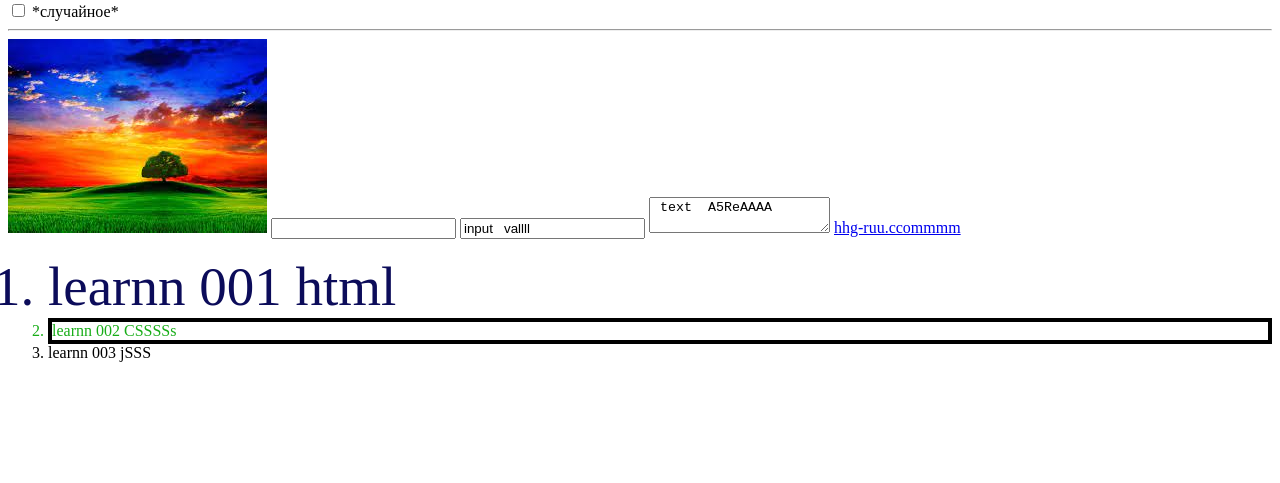
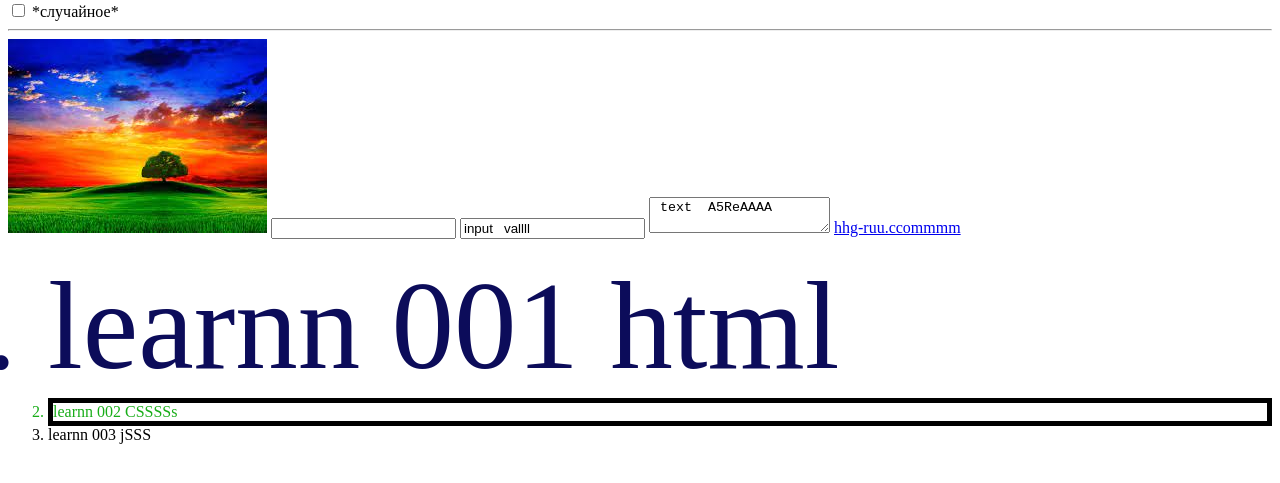
Before and after one commit to Alex-Giga/sitefor2022, a plain HTML site: page index.html in a window 1280 px wide. Shown: the part 95-578 px from the top of the page. Drawn offline with Linux system fonts and the light colour scheme; files whose address does not match are found by name.

Commit message:
Update myw.css

```diff
--- a/myw.css
+++ b/myw.css
@@ -7,8 +7,8 @@
 }
 .imp-itemm2 {
 		color: rgb(24, 173, 24);
-		border: black 4px solid;
+		border: black 5px solid;
 }
 .largee {
-		font-size: 55px;
+		font-size: 125px;
 }
```
